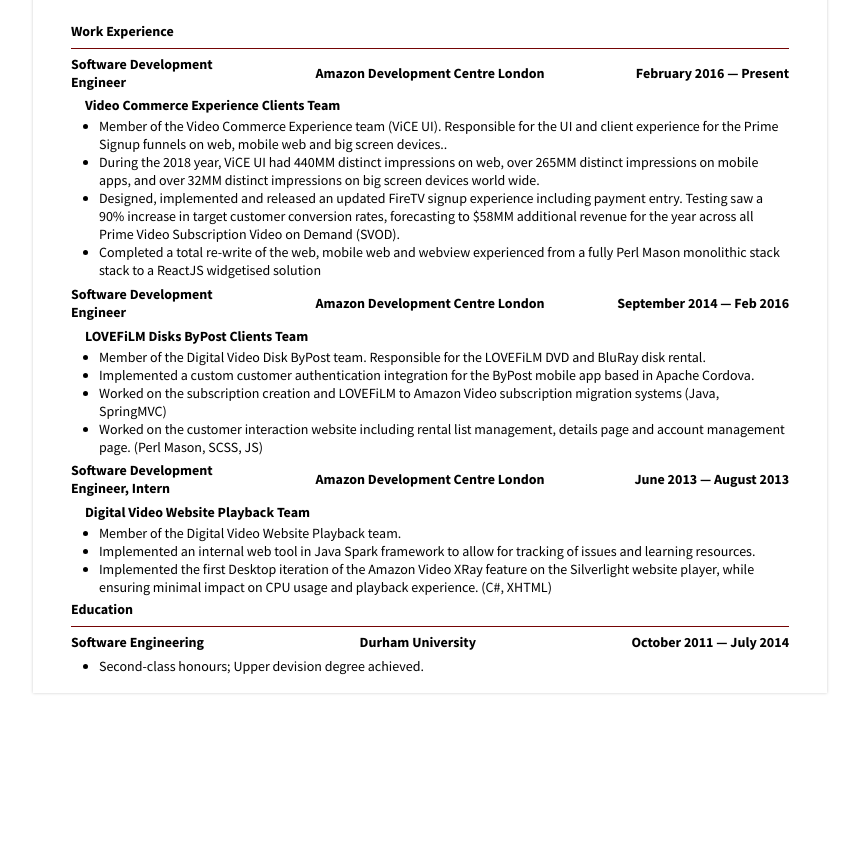
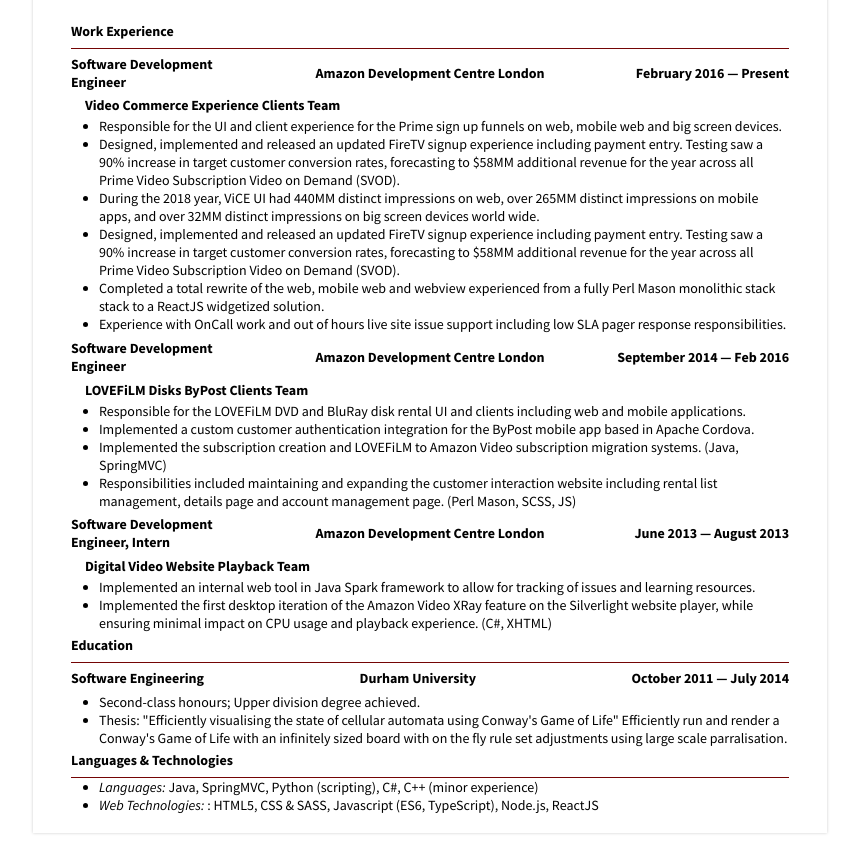
Before and after one commit to CharlesJWilson/cjw_cv, a plain HTML site: page html/index.html in a window 1280 px wide. Shown: the part 96-948 px from the top of the page, without its empty margins (210-1069 px from the left). Before the commit the page ends 827 px from the top, so only its background shows below. Drawn offline with Linux system fonts and the light colour scheme.

Commit message:
Updated cv index.html to include additional information
Added a Languages and Technologies section as well as expanded experiences in other sections

```diff
--- a/html/index.html
+++ b/html/index.html
@@ -38,10 +38,24 @@
                         </header>
                         <h3 class="section-team">Video Commerce Experience Clients Team</h3>
                         <ul>
-                            <li><p>Member of the Video Commerce Experience team (ViCE UI). Responsible for the UI and client experience for the Prime Signup funnels on web, mobile web and big screen devices..</p></li>
-                            <li><p>During the 2018 year, ViCE UI had 440MM distinct impressions on web, over 265MM distinct impressions on mobile apps, and over 32MM distinct impressions on big screen devices world wide.</p></li>
-                            <li><p>Designed, implemented and released an updated FireTV signup experience including payment entry. Testing saw a 90% increase in target customer conversion rates, forecasting to $58MM additional revenue for the year across all Prime Video Subscription Video on Demand (SVOD).</p></li>
-                            <li><p>Completed a total re-write of the web, mobile web and webview experienced from a fully Perl Mason monolithic stack stack to a ReactJS widgetised solution</p></li>
+                            <li>
+                                <p>Responsible for the UI and client experience for the Prime sign up funnels on web, mobile web and big screen devices.</p>
+                            </li>
+                            <li>
+                                <p>Designed, implemented and released an updated FireTV signup experience including payment entry. Testing saw a 90% increase in target customer conversion rates, forecasting to $58MM additional revenue for the year across all Prime Video Subscription Video on Demand (SVOD).</p>
+                            </li>
+                            <li>
+                                <p>During the 2018 year, ViCE UI had 440MM distinct impressions on web, over 265MM distinct impressions on mobile apps, and over 32MM distinct impressions on big screen devices world wide.</p>
+                            </li>
+                            <li>
+                                <p>Designed, implemented and released an updated FireTV signup experience including payment entry. Testing saw a 90% increase in target customer conversion rates, forecasting to $58MM additional revenue for the year across all Prime Video Subscription Video on Demand (SVOD).</p>
+                            </li>
+                            <li>
+                                <p>Completed a total rewrite of the web, mobile web and webview experienced from a fully Perl Mason monolithic stack stack to a ReactJS widgetized solution.</p>
+                            </li>
+                            <li>
+                                <p>Experience with OnCall work and out of hours live site issue support including low SLA pager response responsibilities.</p>
+                            </li>
                         </ul>
                     </section>
                     <section class="content-section work-section">
@@ -52,10 +66,18 @@
                         </header>
                         <h3 class="section-team">LOVEFiLM Disks ByPost Clients Team</h3>
                         <ul>
-                            <li><p>Member of the Digital Video Disk ByPost team. Responsible for the LOVEFiLM DVD and BluRay disk rental.</p></li>
-                            <li><p>Implemented a custom customer authentication integration for the ByPost mobile app based in Apache Cordova.</p></li>
-                            <li><p>Worked on the subscription creation and LOVEFiLM to Amazon Video subscription migration systems (Java, SpringMVC)</p></li>
-                            <li><p>Worked on the customer interaction website including rental list management, details page and account management page. (Perl Mason, SCSS, JS)</p></li>
+                            <li>
+                                <p>Responsible for the LOVEFiLM DVD and BluRay disk rental UI and clients including web and mobile applications.</p>
+                            </li>
+                            <li>
+                                <p>Implemented a custom customer authentication integration for the ByPost mobile app based in Apache Cordova.</p>
+                            </li>
+                            <li>
+                                <p>Implemented the subscription creation and LOVEFiLM to Amazon Video subscription migration systems. (Java, SpringMVC)</p>
+                            </li>
+                            <li>
+                                <p>Responsibilities included maintaining and expanding the customer interaction website including rental list management, details page and account management page. (Perl Mason, SCSS, JS)</p>
+                            </li>
                         </ul>
                     </section>
                         <section class="content-section work-section">
@@ -66,9 +88,12 @@
                         </header>
                         <h3 class="section-team">Digital Video Website Playback Team</h3>
                         <ul>
-                            <li><p>Member of the Digital Video Website Playback team.</p></li>
-                            <li><p>Implemented an internal web tool in Java Spark framework to allow for tracking of issues and learning resources.</p></li>
-                            <li><p>Implemented the first Desktop iteration of the Amazon Video XRay feature on the Silverlight website player, while ensuring minimal impact on CPU usage and playback experience. (C#, XHTML)</p></li>
+                            <li>
+                                <p>Implemented an internal web tool in Java Spark framework to allow for tracking of issues and learning resources.</p>
+                            </li>
+                            <li>
+                                <p>Implemented the first desktop iteration of the Amazon Video XRay feature on the Silverlight website player, while ensuring minimal impact on CPU usage and playback experience. (C#, XHTML)</p>
+                            </li>
                         </ul>
                     </section>
                 </article>
@@ -82,7 +107,26 @@
                             <p><time datetime="2011-10">October 2011</time> &mdash; July 2014</p>
                         </header>
                         <ul>
-                            <li><p>Second-class honours; Upper devision degree achieved.</p></li>
+                            <li>
+                                <p>Second-class honours; Upper division degree achieved.</p>
+                            </li>
+                            <li>
+                                <p>Thesis: "Efficiently visualising the state of cellular automata using Conway's Game of Life" Efficiently run and render a Conway's Game of Life with an infinitely sized board with on the fly rule set adjustments using large scale parralisation. </p>
+                            </li>
+                        </ul>
+                    </section>
+                </article>
+                <article>
+                    <h2>Languages & Technologies</h2>
+
+                    <section class="content-section languages-section">
+                        <ul>
+                            <li>
+                                <p><em>Languages:</em> Java, SpringMVC, Python (scripting), C#, C++ (minor experience)</p>
+                            </li>
+                            <li>
+                                <p><em>Web Technologies:</em> : HTML5, CSS & SASS, Javascript (ES6, TypeScript), Node.js, ReactJS</p>
+                            </li>
                         </ul>
                     </section>
                 </article>
```
